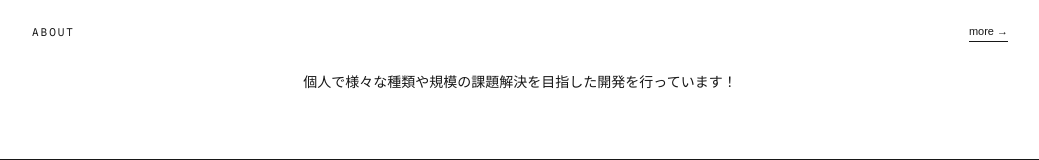
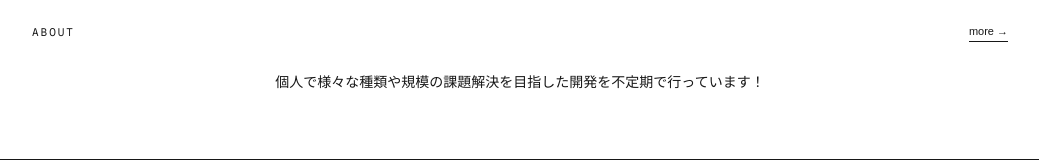
Before and after one commit to JuN-front/junsei-portfolio, a Next.js app: page / in a window 1280 px wide. Shown: the part 842-1002 px from the top of the page, without its empty margins (120-1159 px from the left). Built offline with nearby package versions, Linux system fonts and the light colour scheme.

Commit message:
updated the about section of top page

```diff
--- a/app/page.tsx
+++ b/app/page.tsx
@@ -11,7 +11,7 @@ const PROFILE = {
   name:      "福島惇聖のポートフォリオへようこそ！",
   catchcopy: "見やすく、使いやすく、便利なWebアプリ開発をモットーに",
   skills:    "React / Next.js / TypeScript etc.",
-  about:     "個人で様々な種類や規模の課題解決を目指した開発を行っています！",
+  about:     "個人で様々な種類や規模の課題解決を目指した開発を不定期で行っています！",
   github:    "https://github.com/JuN-front",
   instagram: "https://www.instagram.com/junsei1128/",
   email:     "wasefuku.fsci@gmail.com",
```
